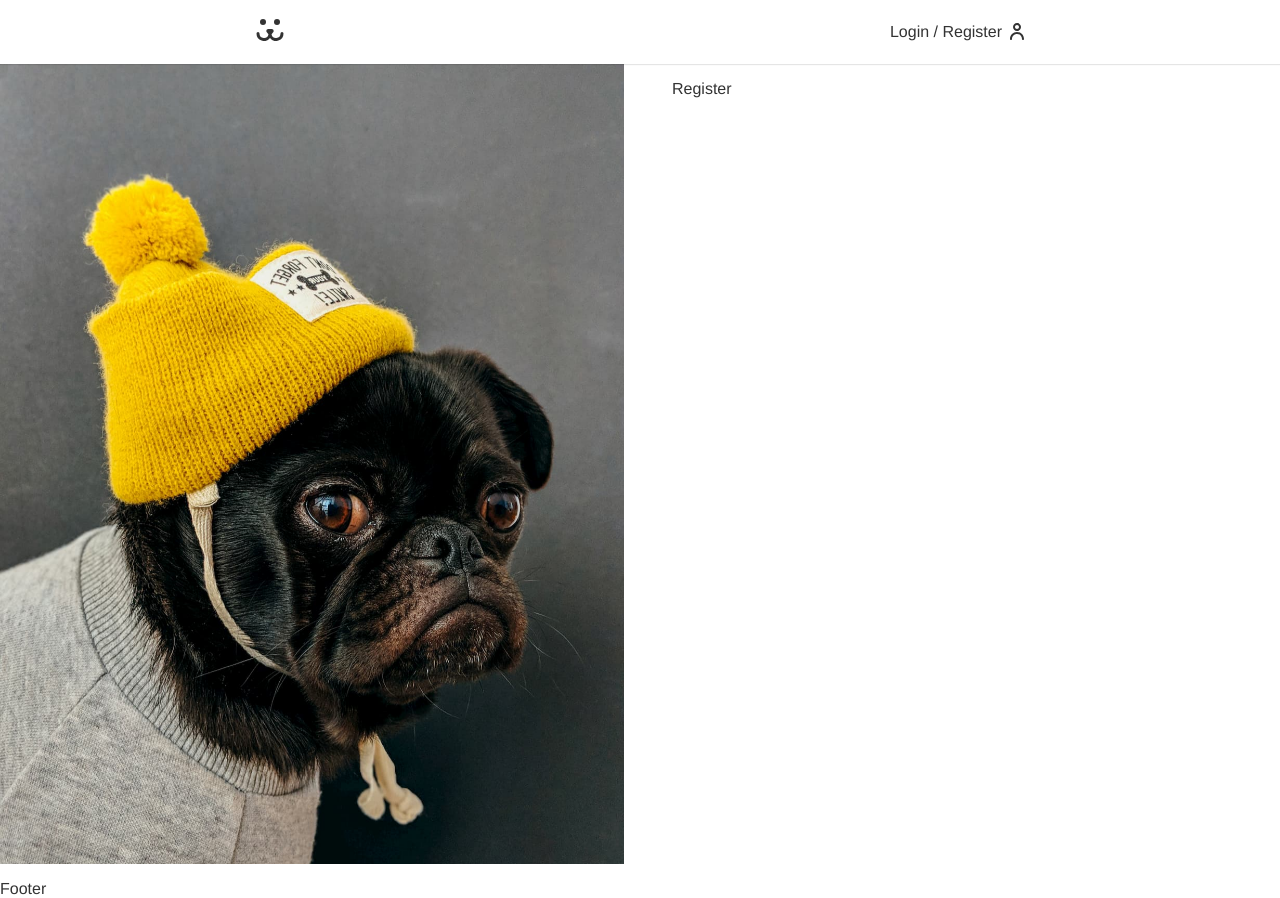
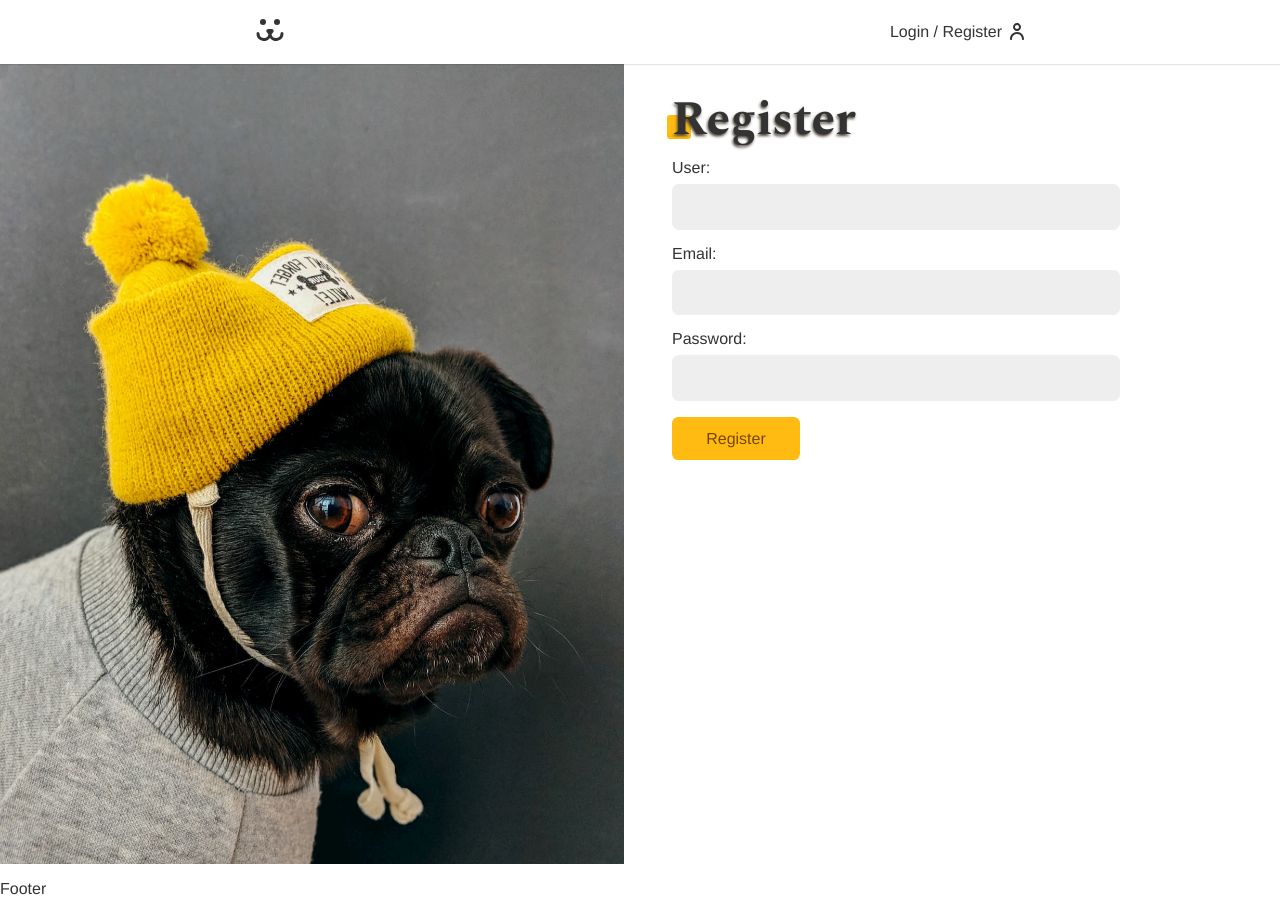
Before and after one commit to gabrielroot/RootDogs, a React (Create React App) app: page /login/register in a window 1280 px wide. Built offline with nearby package versions, Linux system fonts and the light colour scheme; no server answers.

Commit message:
Feat: Registration - Added page to register users.

```diff
--- a/src/Components/Form/Input/index.js
+++ b/src/Components/Form/Input/index.js
@@ -15,7 +15,7 @@ const Input = ({
 }) => {
   return (
     <div className={styles.wrapper}>
-      <label htmlFor={name} className={styles.label}>
+      <label htmlFor={id} className={styles.label}>
         {required && <span style={{ color: 'red' }}>* </span>}
         {label}:
       </label>
--- a/src/Contexts/UserContext.js
+++ b/src/Contexts/UserContext.js
@@ -1,5 +1,6 @@
 import React, { useState, createContext, useEffect } from 'react'
 import { TOKEN_POST, TOKEN_VALIDATE_POST, USER_GET } from '../Utils/fetch'
+import { setToken, removeToken, getToken } from '../Utils/storage'
 import { useNavigate } from 'react-router-dom'
 
 export const UserContext = createContext()
@@ -15,7 +16,7 @@ export const UserStorage = ({ children }) => {
   useEffect(() => {
     async function autoLogin() {
       try {
-        const token = window.localStorage.getItem('token')
+        const token = getToken()
 
         if (token) {
           const response = await TOKEN_VALIDATE_POST(token)
@@ -37,7 +38,7 @@ export const UserStorage = ({ children }) => {
     setError(null)
     setLoading(false)
     setLogin(false)
-    window.localStorage.removeItem('token')
+    removeToken()
     navigate('/login')
   }
 
@@ -57,7 +58,7 @@ export const UserStorage = ({ children }) => {
 
       if (response.ok) {
         const data = await response.json()
-        window.localStorage.setItem('token', data.token)
+        setToken(data.token)
         await getUser(data.token)
       } else {
         throw new Error(
--- a/src/Hooks/index.js
+++ b/src/Hooks/index.js
@@ -1 +1,2 @@
 export { default as useForm } from './useForm'
+export { default as useFetch } from './useFetch'
--- /dev/null
+++ b/src/Hooks/useFetch/index.js
@@ -0,0 +1,52 @@
+import { useState, useCallback } from 'react'
+import { getToken } from '../../Utils/storage'
+
+const API_URL = process.env.REACT_APP_API_BASE_URL
+
+const useFetch = () => {
+  const [data, setData] = useState(null)
+  const [error, setError] = useState(null)
+  const [loading, setLoading] = useState(false)
+
+  const request = useCallback(async (url, options) => {
+    let response;
+    let json;
+
+    try {
+      setError(null)
+      setLoading(true)
+      response = await fetch(url, options)
+      json = await response.json()
+      if (response.ok === false) throw new Error(json.message)
+    } catch (err) {
+      json = null
+      setError(err.message)
+    } finally {
+      setData(json)
+      setLoading(false)
+      return {response, json}
+    }
+  }, [])
+
+  const post = useCallback(async (url, body = {}) => {
+    const auth = getToken() ? { Authorization: `Bearer ${getToken()}` } : {}
+
+    return await request(`${API_URL}${url}`, {
+      method: 'POST',
+      headers: {
+        'Content-Type': 'application/json',
+        ...auth
+      },
+      body: JSON.stringify(body)
+    })
+  }, [])
+
+  return {
+    loading,
+    error,
+    data,
+    post
+  }
+}
+
+export default useFetch
--- a/src/Hooks/useForm/index.js
+++ b/src/Hooks/useForm/index.js
@@ -1,9 +1,15 @@
 import { useState } from 'react'
+
+const ENV = process.env.REACT_APP_ENVIRONMENT
 
 const types = {
   email: {
     regex: /^[a-zA-Z0-9._-]+@[a-zA-Z0-9.-]+\.[a-zA-Z]{2,6}$/,
     message: 'Bad pattern: Insert a valid email.'
+  },
+  password: {
+    regex: ENV === 'development' ? /()/ : /^.*(?=.{6,})(?=.*[a-zA-Z]).*$/,
+    message: 'The password must be at least 1 lower and 1 upper case, with a minimum length of 6 characters.'
   }
 }
 
--- a/src/Pages/Login/LoginForm/index.js
+++ b/src/Pages/Login/LoginForm/index.js
@@ -1,4 +1,4 @@
-import React, { useEffect, useContext } from 'react'
+import React, { useContext } from 'react'
 import { Link } from 'react-router-dom'
 import { Button, HasError, Input } from '../../../Components'
 import { useForm } from '../../../Hooks'
@@ -24,8 +24,15 @@ const LoginForm = () => {
     <section className="zoomIn">
       <h1 className="title">Login</h1>
       <form className={styles.form} onSubmit={handleSubmit}>
-        <Input name="username" label="Username" required {...username} />
         <Input
+          id="username"
+          name="username"
+          label="Username"
+          required
+          {...username}
+        />
+        <Input
+          id="password"
           name="password"
           label="Password"
           type="password"
--- a/src/Pages/Login/LoginRegister/index.js
+++ b/src/Pages/Login/LoginRegister/index.js
@@ -1,7 +1,48 @@
-import React from 'react'
+import React, { Fragment, useContext } from 'react'
+import { Input, Button, HasError } from '../../../Components'
+import { UserContext } from '../../../Contexts/UserContext'
+import { useForm, useFetch } from '../../../Hooks'
 
-const LoginForm = () => {
-  return <div className="zoomIn">Register</div>
+const LoginRegister = () => {
+  const { userLogin } = useContext(UserContext)
+  const { error, loading, ...api } = useFetch()
+
+  const username = useForm()
+  const email = useForm('email')
+  const password = useForm('password')
+
+  const handleSubmit = async e => {
+    e.preventDefault()
+
+    const body = {
+      username: username.value,
+      email: email.value,
+      password: password.value
+    }
+
+    const { response } = await api.post('/api/user', body)
+
+    if (response.ok) userLogin(username.value, password.value)
+  }
+
+  return (
+    <Fragment>
+      <div className="zoomIn">
+        <h1 className='title'>Register</h1>
+        <form onSubmit={handleSubmit}>
+          <Input label="User" type="text" name="username" {...username} />
+          <Input label="Email" type="email" name="email" {...email} />
+          <Input label="Password" type="password" name="password" {...password} />
+          {loading ? (
+            <Button disabled>Registering...</Button>
+          ) : (
+            <Button>Register</Button>
+          )}
+          <HasError error={error} />
+        </form>
+      </div>
+    </Fragment>
+  )
 }
 
-export default LoginForm
+export default LoginRegister
--- /dev/null
+++ b/src/Utils/storage.js
@@ -0,0 +1,11 @@
+export const getToken = () => {
+  return window.localStorage.getItem('token')
+}
+
+export const setToken = token => {
+  window.localStorage.setItem('token', token)
+}
+
+export const removeToken = () => {
+  window.localStorage.removeItem('token')
+}
```
Also changed, not shown: 1 other file (tests, documents, lock files or other folders).
